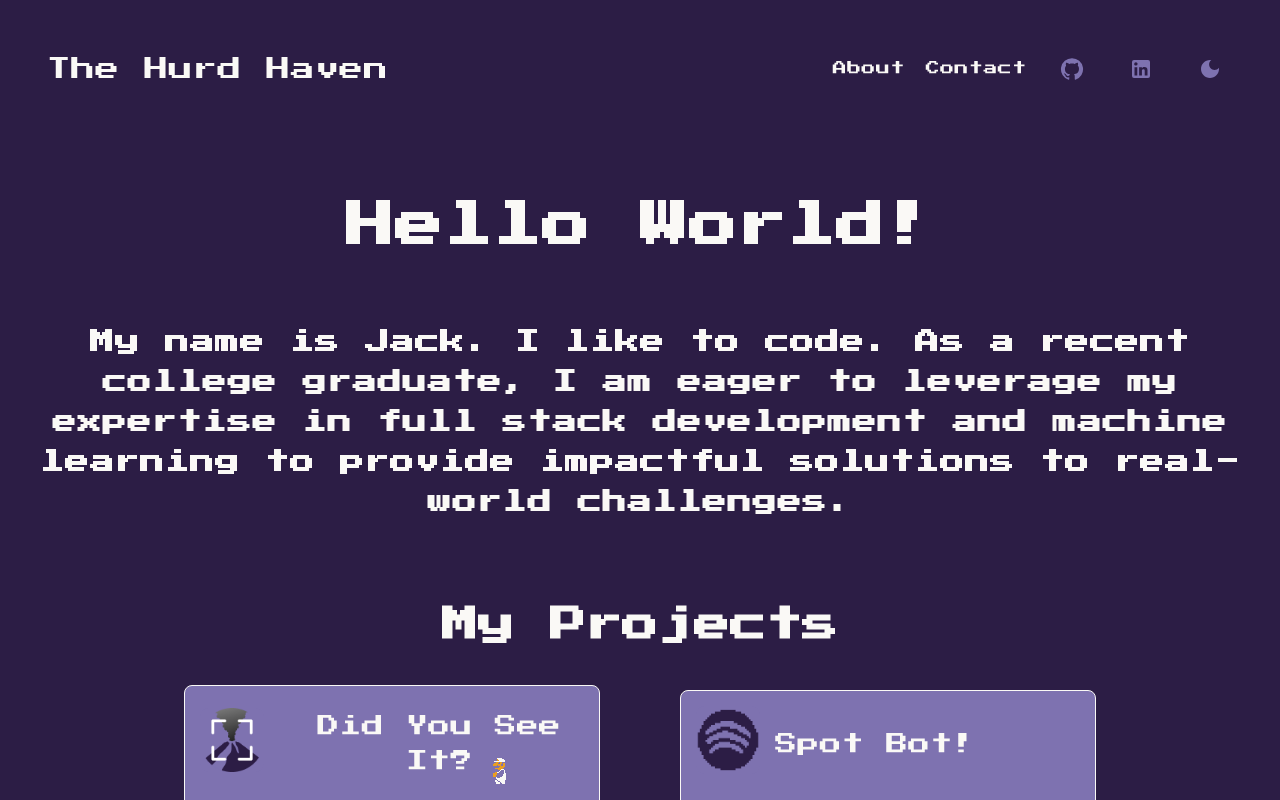
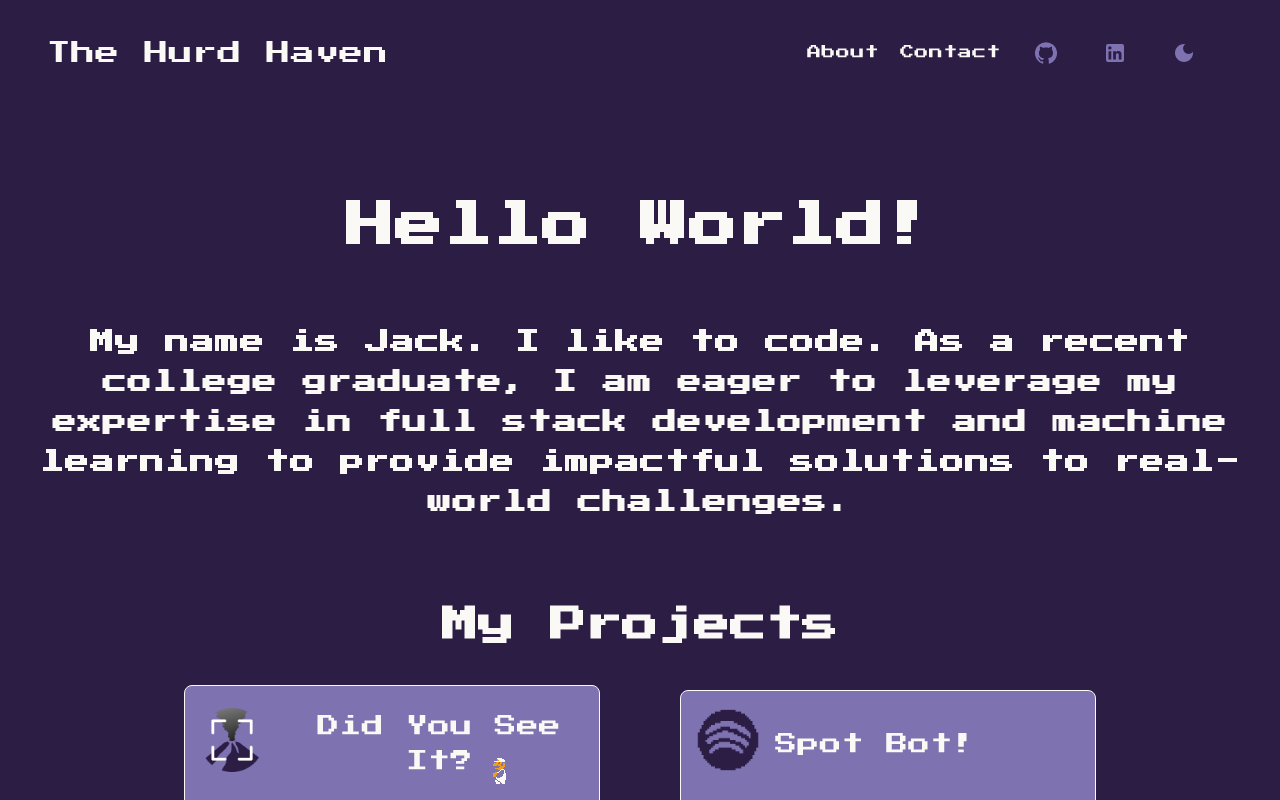
Before and after one commit to J-Henny/Portfolio, a React (Create React App) app in the folder frontend/: page / in a window 1280 px wide. Shown: the top 800 px of the page. Built offline with nearby package versions, Linux system fonts and the light colour scheme.

Commit message:
navbar fix

```diff
--- a/frontend/src/App.js
+++ b/frontend/src/App.js
@@ -1,7 +1,7 @@
-import React, { useState } from "react";
-import RouterHandler from "./utils/RouterHandler";
-import Navbar from "./components/Navbar";
-import { useMediaQuery } from "@mui/material";
+import React, { useState } from 'react';
+import RouterHandler from './utils/RouterHandler';
+import Navbar from './components/Navbar';
+import { useMediaQuery } from '@mui/material';
 
 function App() {
   const [isNight, setIsNight] = useState(true);
@@ -12,16 +12,10 @@ function App() {
     transition: 'background-color 0.5s',
     animation: isNight ? 'gradient 5s linear infinite' : 'gradient 5s linear infinite reverse',
   };
-  const navbarStyle = {
-    backgroundColor: isNight ? '#2c1d45' : '#7e72b0',
-    transition: 'background-color 0.5s',
-    animation: isNight ? 'gradient 5s linear infinite' : 'gradient 5s linear infinite reverse',
-    color: isNight ? '#faf9f6' : '#2c1d45',
-  };
 
   return (
     <div style={appStyle}>
-      <Navbar isNight={isNight} setIsNight={setIsNight} isMobile={isMobile} style={navbarStyle} />
+      <Navbar isNight={isNight} setIsNight={setIsNight} isMobile={isMobile} />
       <RouterHandler isNight={isNight} isMobile={isMobile} charPos={charPos} setCharPos={setCharPos} />
     </div>
   );
--- a/frontend/src/components/Navbar.js
+++ b/frontend/src/components/Navbar.js
@@ -1,5 +1,5 @@
 import React from 'react';
-import {Box} from '@mui/material';
+import { Box } from '@mui/material';
 import GithubButton from './GithubButton';
 import LinkedInButton from './LinkedInButton';
 import NightLight from './NightLight';
@@ -8,90 +8,72 @@ import ContactButton from './ContactButton';
 import HamburgerMenu from './HamburgerMenu';
 import TitleButton from './TitleButton';
 
-const Navbar = ({isNight, setIsNight, isMobile}) => {
-
-
+const Navbar = ({ isNight, setIsNight, isMobile }) => {
   const iconStyle = {
     fontSize: isMobile ? '30px' : '24px',
     transition: 'color 0.5s',
     color: isNight ? '#7e72b0' : '#2c1d45',
     animation: isNight ? 'gradient 5s linear infinite' : 'gradient 5s linear infinite reverse',
     marginTop: isMobile ? '2vh' : ''
-  }
+  };
+
+  const navbarStyle = {
+    position: 'fixed',
+    top: 0,
+    left: 0,
+    width: '100%',
+    zIndex: 2,
+    backgroundColor: isNight ? '#2c1d45' : '#7e72b0',
+    transition: 'background-color 0.5s',
+    animation: isNight ? 'gradient 5s linear infinite' : 'gradient 5s linear infinite reverse',
+    color: isNight ? '#faf9f6' : '#2c1d45',
+  };
 
   return (
-    <div>
+    <Box component="nav" style={navbarStyle}>
       {!isMobile && (
-        <div>
         <Box
           display="flex"
           justifyContent="space-between"
           alignItems="center"
-          padding={'2vw'}
-          position="fixed"
-          width="100vw"
-          top="2vh"
-          zIndex="2"
+          padding="2vw"
+          maxWidth="100%"
+          margin="0 auto"
         >
-            <Box
-            textAlign='center'
-            width="30vw"
-            max-width="35vw"
-            >
-              <TitleButton isMobile = {isMobile}/>
-
+          <Box textAlign="center" width="30vw" maxWidth="35vw">
+            <TitleButton isMobile={isMobile} />
           </Box>
           <Box
             display="flex"
             justifyContent="flex-end"
-              max-width = "25vw"
             width="15vw"
-              marginRight="5vw"
+            marginRight="3vw"
             alignItems="center"
             gap="5px"
           >
-                <AboutButton/>
-                <ContactButton/>
-                <GithubButton iconStyle={iconStyle}/>
-                <LinkedInButton iconStyle={iconStyle}/>
-                <NightLight setIsNight={setIsNight} iconStyle={iconStyle}/>
+            <AboutButton />
+            <ContactButton />
+            <GithubButton iconStyle={iconStyle} />
+            <LinkedInButton iconStyle={iconStyle} />
+            <NightLight setIsNight={setIsNight} iconStyle={iconStyle} />
           </Box>
         </Box>
-        </div>
       )}
       {isMobile && (
-        <div>
         <Box
           display="flex"
           justifyContent="center"
           alignItems="center"
           flexDirection="column"
-          position="fixed"
-          width="100vw"
-          zIndex="2"
-          backgroundColor= {isNight ? '#2c1d45' : '#7e72b0' }
+          backgroundColor={isNight ? '#2c1d45' : '#7e72b0'}
         >
-            <TitleButton isMobile = {isMobile}/>
-            <Box
-              display="flex"
-              justifyContent="center"
-              position = "relative"
-              top = "2vh"
-              >
-
-              <HamburgerMenu isNight={isNight}/>
+          <TitleButton isMobile={isMobile} />
+          <Box display="flex" justifyContent="center" position="relative" top="2vh" padding="1vh">
+            <HamburgerMenu isNight={isNight} />
           </Box>
-
         </Box>
-
-
-
-
-        </div>
-
       )}
-
-  </div>
+    </Box>
   );
 };
 
```
Lines whose indentation alone changed are shown as unchanged.
